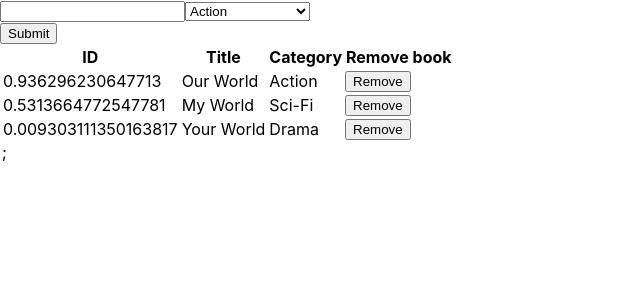
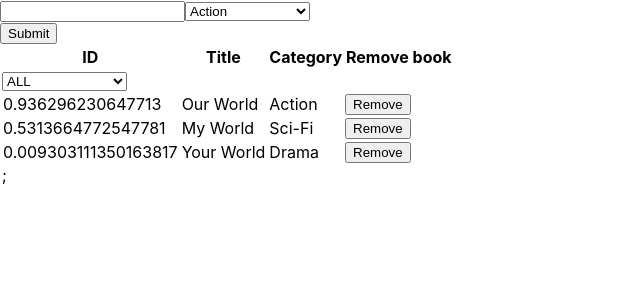
Before and after one commit to MahmoudBakr23/Limerary, a React (Create React App) app: page / in a window 1280 px wide. Shown: the top 300 px of the page, without its empty margins (0-640 px from the left). Built offline with nearby package versions, Linux system fonts and the light colour scheme.

Commit message:
finish category filtering

```diff
--- a/src/actions/index.js
+++ b/src/actions/index.js
@@ -12,11 +12,11 @@ const removeBook = (id) => ({
   id,
 });
 
-const changeFilter = (books) => ({
+const changeFilter = (category) => ({
   type: CHANGE_FILTER,
-  payload: books,
+  category,
 });
 
 export {
-  addBook, removeBook, ADD_BOOK, REMOVE_BOOK, changeFilter,
+  addBook, removeBook, changeFilter, ADD_BOOK, REMOVE_BOOK, CHANGE_FILTER,
 };
--- /dev/null
+++ b/src/components/Filter.js
@@ -0,0 +1,18 @@
+import React from 'react';
+
+const Filter = ({ handleFilter }) => (
+  <div>
+    <select onChange={(e) => handleFilter(e)}>
+      <option value="Select a category" disabled>Select a category</option>
+      <option value="ALL">ALL</option>
+      <option value="Action">Action</option>
+      <option value="Biography">Biography</option>
+      <option value="History">History</option>
+      <option value="Kids">Kids</option>
+      <option value="Learning">Learning</option>
+      <option value="Sci-Fi">Sci-Fi</option>
+    </select>
+  </div>
+);
+
+export default Filter;
--- a/src/containers/BooksList.js
+++ b/src/containers/BooksList.js
@@ -1,7 +1,8 @@
 import React from 'react';
 import { useSelector, useDispatch } from 'react-redux';
 import Book from '../components/Book';
-import { removeBook } from '../actions';
+import { removeBook, changeFilter } from '../actions';
+import Filter from '../components/Filter';
 
 const BooksList = () => {
   const books = useSelector((state) => state);
@@ -11,8 +12,20 @@ const BooksList = () => {
     dispatch(removeBook(id));
   };
 
+  const handleFilter = (e) => {
+    dispatch(changeFilter(e.target.value));
+  };
+
+  const booksDisplay = () => {
+    if (books.filterReducer.category === 'ALL') {
+      return books.bookReducer;
+    }
+    return books.bookReducer.filter((book) => book.category === books.filterReducer.category);
+  };
+
   return (
     <table>
+      <Filter handleFilter={handleFilter} />
       <thead>
         <tr>
           <th>ID</th>
@@ -22,7 +35,7 @@ const BooksList = () => {
         </tr>
       </thead>
       <tbody>
-        {books.bookReducer.map((book) => (
+        {booksDisplay().map((book) => (
           <Book
             key={book.id}
             id={book.id}
--- a/src/reducers/books.js
+++ b/src/reducers/books.js
@@ -1,4 +1,4 @@
-import { ADD_BOOK, REMOVE_BOOK } from '../actions';
+import { ADD_BOOK, REMOVE_BOOK } from '../actions/index';
 
 const initialState = [
   {
--- /dev/null
+++ b/src/reducers/filter.js
@@ -0,0 +1,16 @@
+import { CHANGE_FILTER } from '../actions';
+
+const initialCategory = {
+  category: 'ALL',
+};
+
+const filterReducer = (state = initialCategory, action) => {
+  switch (action.type) {
+    case CHANGE_FILTER:
+      return { ...state, category: action.category };
+    default:
+      return state;
+  }
+};
+
+export default filterReducer;
--- a/src/reducers/index.js
+++ b/src/reducers/index.js
@@ -1,4 +1,5 @@
 import { combineReducers } from 'redux';
 import bookReducer from './books';
+import filterReducer from './filter';
 
-export default combineReducers({ bookReducer });
+export default combineReducers({ bookReducer, filterReducer });
--- a/src/reducers/store.js
+++ b/src/reducers/store.js
@@ -2,5 +2,6 @@ import { createStore } from 'redux';
 import reducer from './index';
 
 const store = createStore(reducer);
+console.log(store.getState());
 
 export default store;
```
